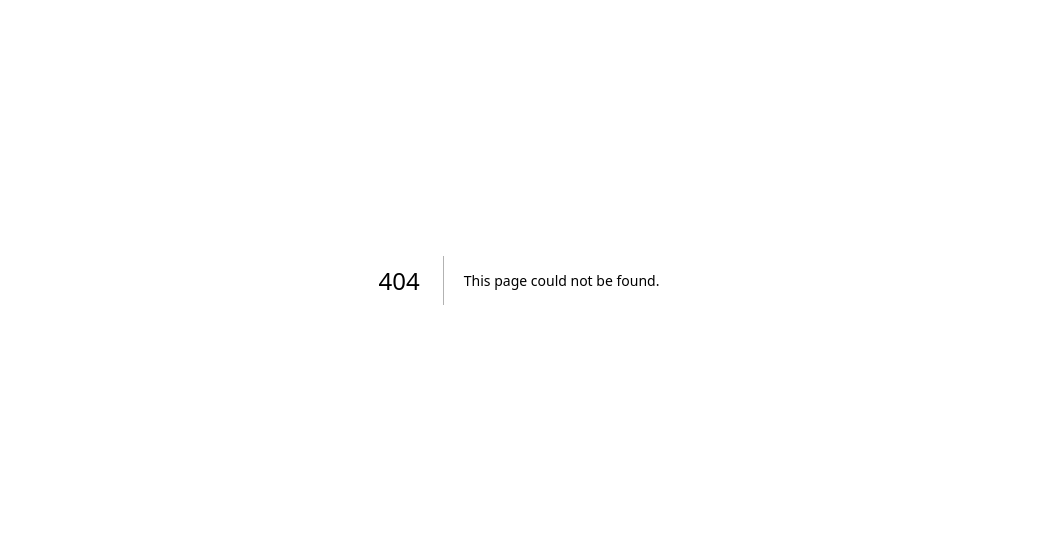
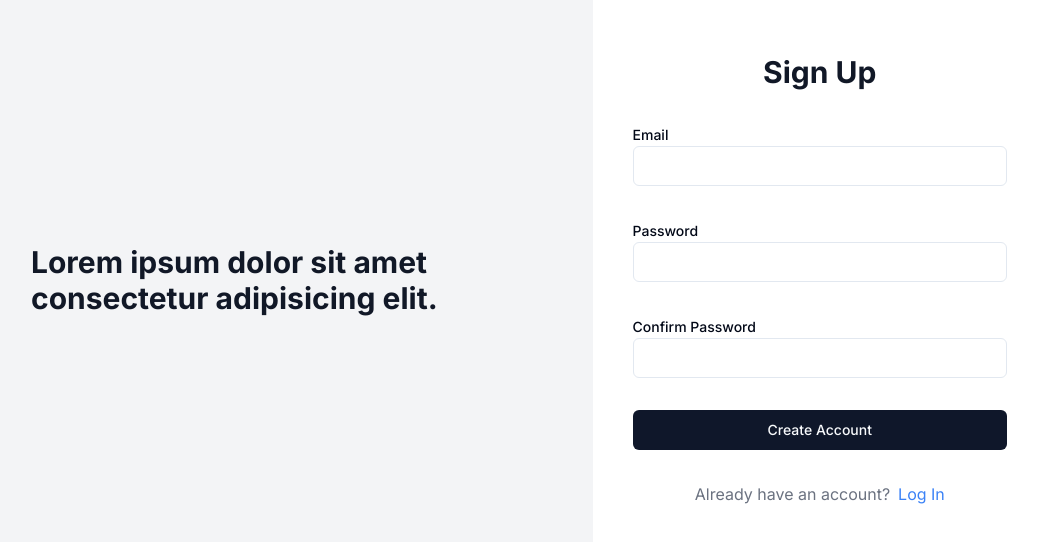
Before and after one commit to abdihashii/digital-organizer-bookmarker, a Next.js app in the folder client/: page /sign-up in a window 1280 px wide. Before the commit this address had no page. Shown: the part 120-662 px from the top of the page, without its empty margins (121-1159 px from the left). Built offline with nearby package versions, Linux system fonts and the light colour scheme.

Commit message:
Creating a basic sign-up page

```diff
--- a/client/package.json
+++ b/client/package.json
@@ -9,6 +9,8 @@
 		"lint": "next lint"
 	},
 	"dependencies": {
+		"@radix-ui/react-label": "^2.0.2",
+		"@radix-ui/react-slot": "^1.0.2",
 		"@supabase/supabase-js": "^2.32.0",
 		"@types/node": "20.5.1",
 		"@types/react": "18.2.20",
--- /dev/null
+++ b/client/src/app/sign-up/page.tsx
@@ -0,0 +1,69 @@
+import React from 'react';
+import { Input } from '@/components/ui/input';
+import { Label } from '@/components/ui/label';
+import { Button } from '@/components/ui/button';
+import Link from 'next/link';
+
+export default function SignUpPage() {
+	return (
+		<main className="h-screen w-full md:flex md:flex-row md:items-center lg:p-20 xl:p-28">
+			<article className="hidden h-full w-2/3 items-center bg-gray-100 px-10 md:flex">
+				<p className="text-3xl font-bold text-gray-900">
+					Lorem ipsum dolor sit amet consectetur adipisicing elit.
+				</p>
+			</article>
+
+			<article className="flex h-full flex-col justify-center gap-8 px-10 md:w-1/2">
+				<h1 className="text-center text-3xl font-bold text-gray-900">
+					Sign Up
+				</h1>
+
+				<form className="flex flex-col gap-8">
+					<section>
+						<Label htmlFor="email">Email</Label>
+						<Input
+							id="email"
+							type="email"
+						/>
+					</section>
+
+					<section>
+						<Label htmlFor="password">Password</Label>
+						<Input
+							id="password"
+							type="password"
+						/>
+					</section>
+
+					<section>
+						<Label htmlFor="confirmPassword">Confirm Password</Label>
+						<Input
+							id="confirmPassword"
+							type="password"
+						/>
+					</section>
+
+					<section>
+						<Button
+							type="submit"
+							className="w-full"
+						>
+							Create Account
+						</Button>
+					</section>
+				</form>
+
+				<section className="flex flex-row justify-center gap-2">
+					<p className="text-center text-gray-500">Already have an account?</p>
+
+					<Link
+						className="text-center text-blue-500 hover:underline"
+						href="/sign-in"
+					>
+						Log In
+					</Link>
+				</section>
+			</article>
+		</main>
+	);
+}
--- /dev/null
+++ b/client/src/components/ui/button.tsx
@@ -0,0 +1,56 @@
+import * as React from "react"
+import { Slot } from "@radix-ui/react-slot"
+import { cva, type VariantProps } from "class-variance-authority"
+
+import { cn } from "@/lib/utils"
+
+const buttonVariants = cva(
+  "inline-flex items-center justify-center rounded-md text-sm font-medium ring-offset-background transition-colors focus-visible:outline-none focus-visible:ring-2 focus-visible:ring-ring focus-visible:ring-offset-2 disabled:pointer-events-none disabled:opacity-50",
+  {
+    variants: {
+      variant: {
+        default: "bg-primary text-primary-foreground hover:bg-primary/90",
+        destructive:
+          "bg-destructive text-destructive-foreground hover:bg-destructive/90",
+        outline:
+          "border border-input bg-background hover:bg-accent hover:text-accent-foreground",
+        secondary:
+          "bg-secondary text-secondary-foreground hover:bg-secondary/80",
+        ghost: "hover:bg-accent hover:text-accent-foreground",
+        link: "text-primary underline-offset-4 hover:underline",
+      },
+      size: {
+        default: "h-10 px-4 py-2",
+        sm: "h-9 rounded-md px-3",
+        lg: "h-11 rounded-md px-8",
+        icon: "h-10 w-10",
+      },
+    },
+    defaultVariants: {
+      variant: "default",
+      size: "default",
+    },
+  }
+)
+
+export interface ButtonProps
+  extends React.ButtonHTMLAttributes<HTMLButtonElement>,
+    VariantProps<typeof buttonVariants> {
+  asChild?: boolean
+}
+
+const Button = React.forwardRef<HTMLButtonElement, ButtonProps>(
+  ({ className, variant, size, asChild = false, ...props }, ref) => {
+    const Comp = asChild ? Slot : "button"
+    return (
+      <Comp
+        className={cn(buttonVariants({ variant, size, className }))}
+        ref={ref}
+        {...props}
+      />
+    )
+  }
+)
+Button.displayName = "Button"
+
+export { Button, buttonVariants }
--- /dev/null
+++ b/client/src/components/ui/input.tsx
@@ -0,0 +1,25 @@
+import * as React from "react"
+
+import { cn } from "@/lib/utils"
+
+export interface InputProps
+  extends React.InputHTMLAttributes<HTMLInputElement> {}
+
+const Input = React.forwardRef<HTMLInputElement, InputProps>(
+  ({ className, type, ...props }, ref) => {
+    return (
+      <input
+        type={type}
+        className={cn(
+          "flex h-10 w-full rounded-md border border-input bg-background px-3 py-2 text-sm ring-offset-background file:border-0 file:bg-transparent file:text-sm file:font-medium placeholder:text-muted-foreground focus-visible:outline-none focus-visible:ring-2 focus-visible:ring-ring focus-visible:ring-offset-2 disabled:cursor-not-allowed disabled:opacity-50",
+          className
+        )}
+        ref={ref}
+        {...props}
+      />
+    )
+  }
+)
+Input.displayName = "Input"
+
+export { Input }
--- /dev/null
+++ b/client/src/components/ui/label.tsx
@@ -0,0 +1,26 @@
+"use client"
+
+import * as React from "react"
+import * as LabelPrimitive from "@radix-ui/react-label"
+import { cva, type VariantProps } from "class-variance-authority"
+
+import { cn } from "@/lib/utils"
+
+const labelVariants = cva(
+  "text-sm font-medium leading-none peer-disabled:cursor-not-allowed peer-disabled:opacity-70"
+)
+
+const Label = React.forwardRef<
+  React.ElementRef<typeof LabelPrimitive.Root>,
+  React.ComponentPropsWithoutRef<typeof LabelPrimitive.Root> &
+    VariantProps<typeof labelVariants>
+>(({ className, ...props }, ref) => (
+  <LabelPrimitive.Root
+    ref={ref}
+    className={cn(labelVariants(), className)}
+    {...props}
+  />
+))
+Label.displayName = LabelPrimitive.Root.displayName
+
+export { Label }
```
Also changed, not shown: 1 other file (tests, documents, lock files or other folders).
